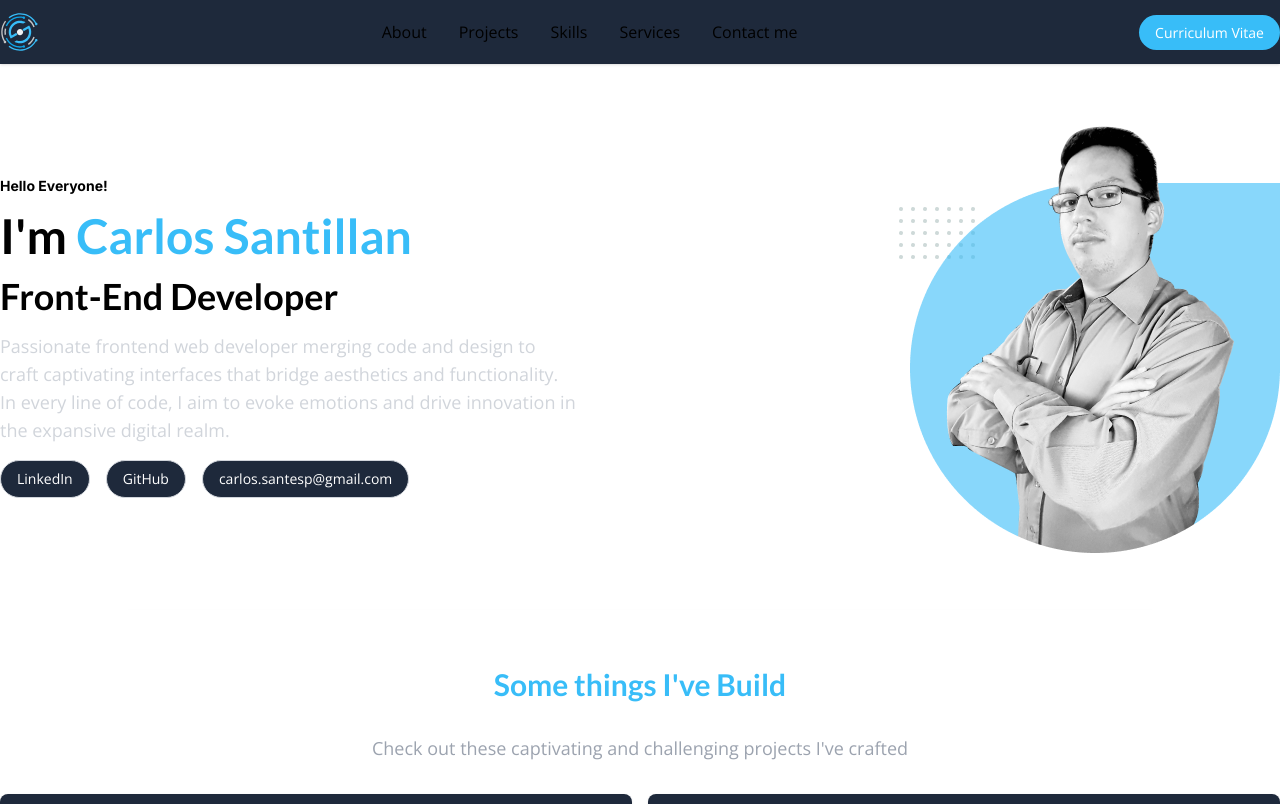
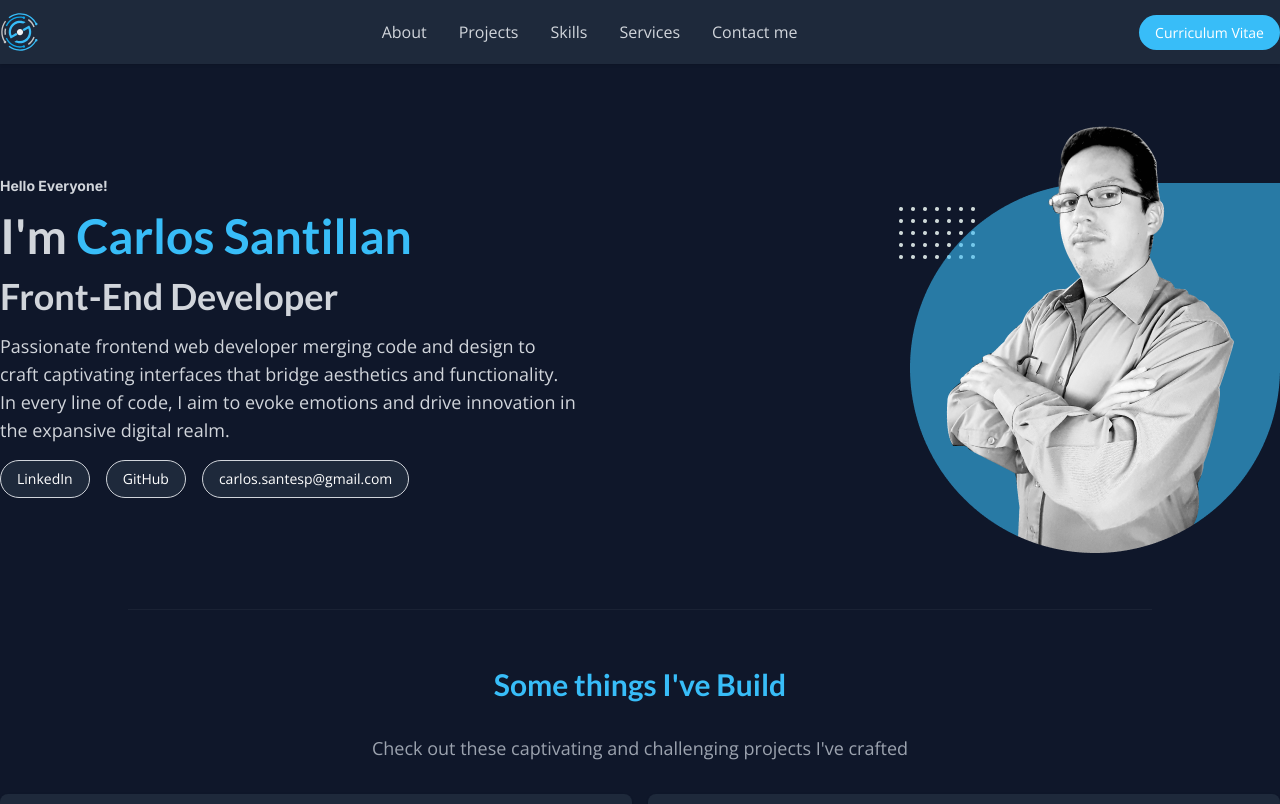
Before and after one commit to carlossantesp/carlos.santesp, a Next.js app: page / in a window 1280 px wide. Shown: the top 804 px of the page. Built offline with nearby package versions, Linux system fonts and the light colour scheme.

Commit message:
Adding scroll smooth and change a for Link component the React

```diff
--- a/src/app/layout.js
+++ b/src/app/layout.js
@@ -11,8 +11,8 @@ export const metadata = {
 
 export default function RootLayout({children}) {
     return (
-        <html lang="es">
-            <body className={`${openSans.className} dark:bg-slate-900 dark:text-gray-300`}>
+        <html lang="es" className="scroll-smooth">
+            <body className={`${openSans.className} bg-slate-900 text-gray-300`}>
                 <Header />
                 {children}
                 <Footer />
--- a/src/components/header.js
+++ b/src/components/header.js
@@ -5,7 +5,7 @@ import Navbar from "./navbar";
 
 export default function Header() {
     return (
-        <header className="relative bg-slate-800 shadow">
+        <header className="sticky top-0 z-40 w-full bg-slate-800 shadow">
             <Container otherClass="flex justify-between h-16 items-center" id="header">
                 <Logo />
                 <Navbar />
--- a/src/components/navbar.js
+++ b/src/components/navbar.js
@@ -1,3 +1,5 @@
+import Link from "next/link";
+
 export default function Navbar() {
     const navbarLinkItems = [
         {name: "About", path: "#about"},
@@ -44,9 +46,7 @@ export default function Navbar() {
                             key={index}
                             className="py-2 w-full text-center hover:bg-slate-950 hover:border-l-4 hover:border-sky-400 transition-colors"
                         >
-                            <a className="" href={item.path}>
-                                {item.name}
-                            </a>
+                            <Link href={item.path}>{item.name}</Link>
                         </li>
                     ))}
                 </ul>
@@ -56,12 +56,12 @@ export default function Navbar() {
                 <ul className="flex space-x-4 lg:space-x-8">
                     {navbarLinkItems.map((item, index) => (
                         <li key={index}>
-                            <a
+                            <Link
                                 className="hover:text-sky-400 transition-colors hover:border-b-2 hover:border-sky-400"
                                 href={item.path}
                             >
                                 {item.name}
-                            </a>
+                            </Link>
                         </li>
                     ))}
                 </ul>
```
